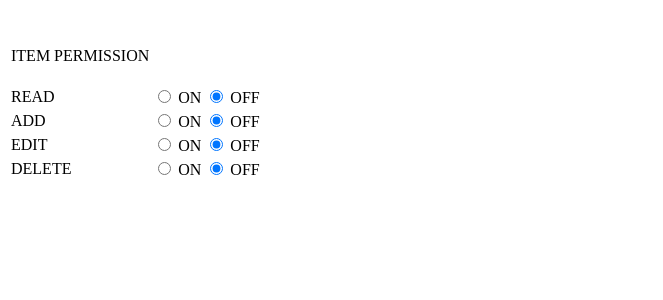
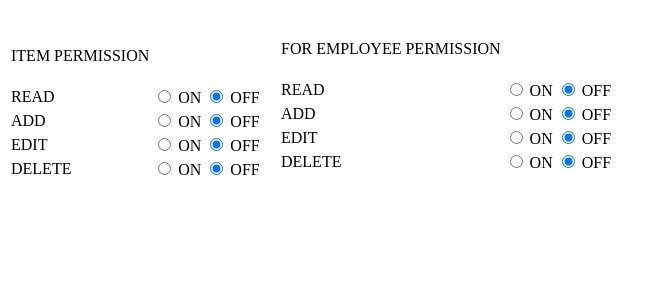
Before and after one commit to nijanthan/git-hub-, a CodeIgniter app: the page made by application/views/edit_employee_permission.php in a window 1280 px wide. Shown: the top 300 px of the page, without its empty margins (0-663 px from the left). Run offline with CodeIgniter, Linux system fonts and the light colour scheme; data that the repository does not hold is empty.

Commit message:
permission
permission

```diff
--- a/application/config/config.php
+++ b/application/config/config.php
@@ -14,7 +14,7 @@
 | path to your installation.
 |
 */
-$config['base_url']	= 'http://localhost/newpos/';
+$config['base_url']	= 'http://localhost/PointOfSale/';
 
 /*
 |--------------------------------------------------------------------------
--- a/application/views/edit_employee_permission.php
+++ b/application/views/edit_employee_permission.php
@@ -1,7 +1,7 @@
 <?php  if ( ! defined('BASEPATH')) exit('No direct script access allowed');
 foreach ($edrow as $drow){
     echo $drow->first_name."<br>";
-    //echo $drow->image;
+     $drow->image;
     ?>
 <img src="<?php echo base_url()?>uploads/<?php echo $drow->image ?>">
 <?php
@@ -10,17 +10,12 @@ foreach ($edrow as $drow){
 }
 
 
-foreach ($erow as $eprow){
-    $per=$eprow->permission;
-}
-
 
 
 
 ?>
 
-  </style>
-</head>
+
 
 <body>
     <br><br>
@@ -42,35 +37,62 @@ foreach ($erow as $eprow){
  $delete= $num/1000%10;
 
 ?>
+
 <tr><td><label>READ</label> </td>
-    <td><input type="radio" name="read" value="001" <?php if($read==1){ ?>checked<?php }?> > ON</td>
-    <td><input type="radio" name="read" value="000" <?php if($read==0) { ?>checked<?php }?> > OFF</td>
+    <td><input type="radio" name="read" value="0001" <?php if($read==1){ ?>checked<?php }?> > ON</td>
+    <td><input type="radio" name="read" value="0000" <?php if($read==0) { ?>checked<?php }?> > OFF</td>
 </tr>
 <tr><td><label>ADD</label> </td>
-    <td><input type="radio" name="add" value="on" <?php if($add==1){ ?>checked<?php }?> > ON</td>
-    <td><input type="radio" name="add" value="off" <?php if($add==0){ ?>checked<?php }?>> OFF</td>
+    <td><input type="radio" name="add" value="0010" <?php if($add==1){ ?>checked<?php }?> > ON</td>
+    <td><input type="radio" name="add" value="0000" <?php if($add==0){ ?>checked<?php }?>> OFF</td>
 </tr>
 <tr><td><label>EDIT</label> </td>
-    <td><input type="radio" name="edit" value="on"<?php if($edit==1){ ?>checked<?php }?>> ON</td>
-    <td><input type="radio" name="edit" value="off" <?php if($edit==0){ ?>checked<?php }?>> OFF</td>
+    <td><input type="radio" name="edit" value="0100"<?php if($edit==1){ ?>checked<?php }?>> ON</td>
+    <td><input type="radio" name="edit" value="0000" <?php if($edit==0){ ?>checked<?php }?>> OFF</td>
 </tr>
 <tr><td><label>DELETE</label> </td>
-    <td><input type="radio" name="delete" value="on" <?php if($delete==1 ){ ?>checked<?php }?>> ON</td>
-    <td><input type="radio" name="delete" value="off" <?php if($delete==0){ ?>checked<?php }?>> OFF</td>
+    <td><input type="radio" name="delete" value="1000" <?php if($delete==1 ){ ?>checked<?php }?>> ON</td>
+    <td><input type="radio" name="delete" value="0000" <?php if($delete==0){ ?>checked<?php }?>> OFF</td>
+</tr>
+
+        </table>
+        <table style="margin-left: 270px;margin-top: -145px">
+            <tr><td><label>FOR EMPLOYEE PERMISSION</label> </br></br></td></tr>
+
+ <?php foreach ($erow as $eprow){
+    $per=$eprow->permission;
+}
+
+
+
+ $eread= $per%10;
+
+ $eadd= $per/10%10;
+
+ $eedit= $per/100%10;
+
+ $edelete= $per/1000%10;
+
+?>
+
+<tr><td><label>READ</label> </td>
+    <td><input type="radio" name="eread" value="0001" <?php if($eread==1){ ?>checked<?php }?> > ON</td>
+    <td><input type="radio" name="eread" value="0000" <?php if($eread==0) { ?>checked<?php }?> > OFF</td>
+</tr>
+<tr><td><label>ADD</label> </td>
+    <td><input type="radio" name="eadd" value="0010" <?php if($eadd==1){ ?>checked<?php }?> > ON</td>
+    <td><input type="radio" name="eadd" value="0000" <?php if($eadd==0){ ?>checked<?php }?>> OFF</td>
+</tr>
+<tr><td><label>EDIT</label> </td>
+    <td><input type="radio" name="eedit" value="0100"<?php if($eedit==1){ ?>checked<?php }?>> ON</td>
+    <td><input type="radio" name="eedit" value="0000" <?php if($eedit==0){ ?>checked<?php }?>> OFF</td>
+</tr>
+<tr><td><label>DELETE</label> </td>
+    <td><input type="radio" name="edelete" value="1000" <?php if($edelete==1 ){ ?>checked<?php }?>> ON</td>
+    <td><input type="radio" name="edelete" value="0000" <?php if($edelete==0){ ?>checked<?php }?>> OFF</td>
 </tr>
 
         </table>
     </form>
 </body>
 </html>
-
-<!DOCTYPE html PUBLIC "-//W3C//DTD XHTML 1.0 Transitional//EN" "http://www.w3.org/TR/xhtml1/DTD/xhtml1-transitional.dtd">
-<html xmlns="http://www.w3.org/1999/xhtml">
-<head>
-<meta http-equiv="Content-Type" content="text/html; charset=utf-8" />
-<title>Untitled Document</title>
-</head>
-
-<body>
-</body>
-</html>
```
